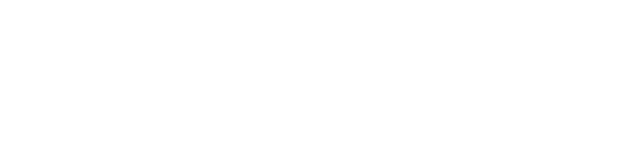
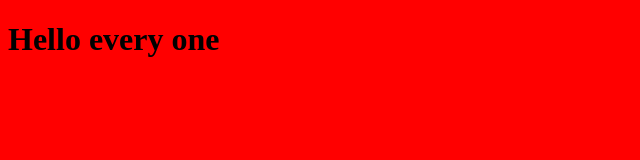
Before and after one commit to GauravVaishnav24/FirstWebSite, a plain HTML site: page index.html in a window 1280 px wide. Shown: the whole page, without its empty margins (0-640 px from the left). Drawn offline with Linux system fonts and the light colour scheme.

Commit message:
add css and Sass

```diff
--- a/index.html
+++ b/index.html
@@ -4,8 +4,9 @@
   <meta charset="UTF-8">
   <meta name="viewport" content="width=device-width, initial-scale=1.0">
   <title>Project</title>
+  <link rel="stylesheet" href="style/style.css">
 </head>
 <body>
-
+  <h1>Hello every one</h1>
 </body>
 </html>
--- /dev/null
+++ b/style/style.scss
@@ -0,0 +1,3 @@
+body{
+  background: red;
+}
```
Also changed, not shown: style/style.css (added), 1 other file.
